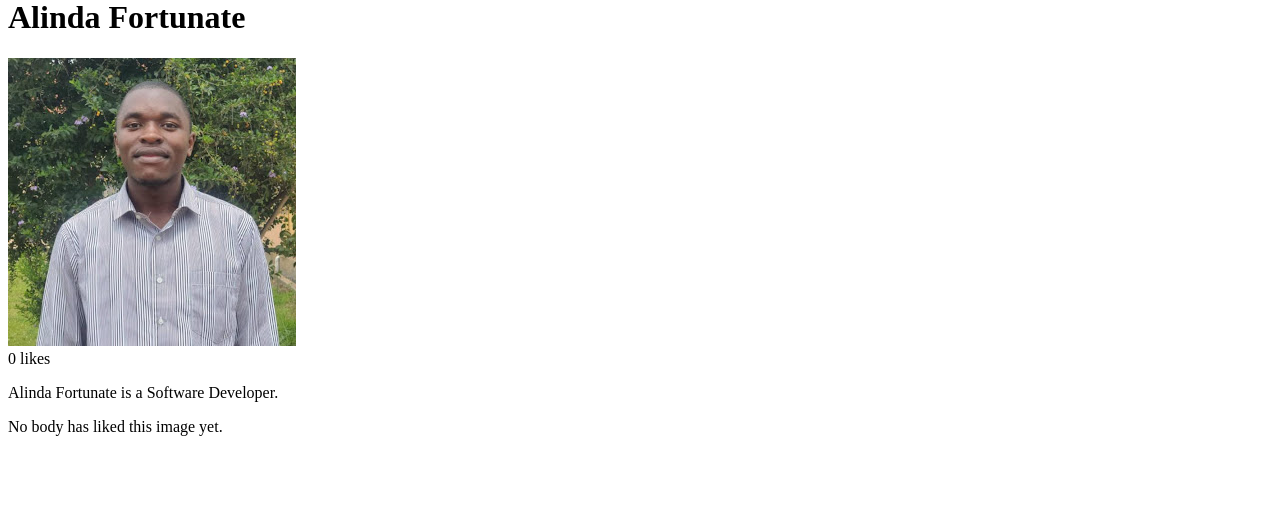
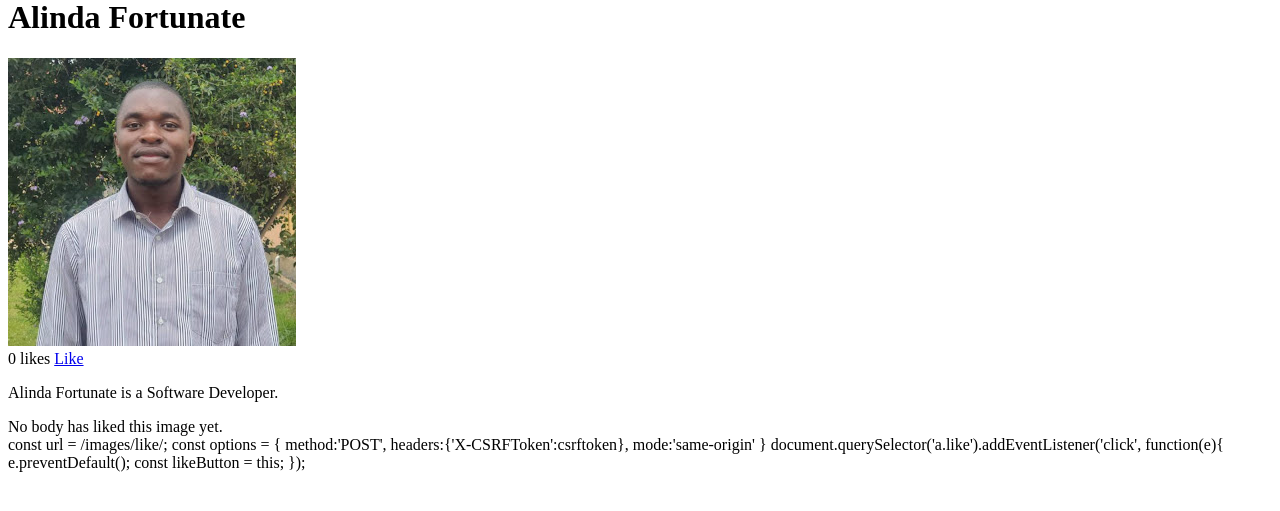
Before and after one commit to alindafortunate/Social_Website, a Django app: page /images/detail/1/who-is-alinda/ in a window 1280 px wide. Shown: the part 48-559 px from the top of the page. Run offline with Django 5.2, Linux system fonts and the light colour scheme; data comes from the database, SQL or seed files in the repository; some libraries are stand-ins or nearby versions.

Commit message:
Yeah atleast I understood something about data attributtes in HTML and the logic behind likes on an image.

```diff
--- a/images/templates/images/image/detail.html
+++ b/images/templates/images/image/detail.html
@@ -6,15 +6,19 @@
 <h1>{{image.title}}</h1>
 {% load thumbnail %}
 <a href="{{image.image.url}}"> <img src="{% thumbnail image.image 300x0 %}" alt="{{image.title}}" class="image-detail"></a>
-{% with total_likes=image.users_like.count  %}
+{% with total_likes=image.users_like.count users_like=image.users_like.all  %}
 <div class="image-info">
     <div>
-        <span class="count">{{total_likes}} like{{total_likes|pluralize}}</span>
+    <span class="count"> <span class="total">{{total_likes}}</span>
+    like{{total_likes|pluralize}}
+    </span>
+    <a href="#" data-id="{{image.id}}" data-action="{% if request.user in users_like %}un{% endif %}like" class="like button">
+        {% if request.user not in users_like %}Like{% else %}Unlike{% endif %}</a>
     </div>
     {{image.description|linebreaks}}
 </div>
     <div class="image-likes">
-    {% for user in image.users_like.all %}
+    {% for user in users_like %}
         <div>
         {% if user.profile.photo %}
             <img src="{{user.profile.photo.url}}">
@@ -32,6 +36,17 @@
 
 {% endwith %}
 
+    {% block domready %}
+    const url = {% url 'images:like' %};
+    const options = { method:'POST', headers:{'X-CSRFToken':csrftoken}, mode:'same-origin' }
+    document.querySelector('a.like').addEventListener('click', function(e){
+        e.preventDefault();
+        const likeButton = this;
+    });
+
+
+    {% endblock domready %}
+
 
 
 {% endblock content %}
```
